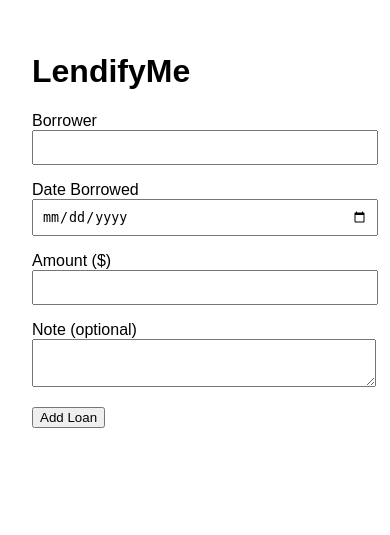
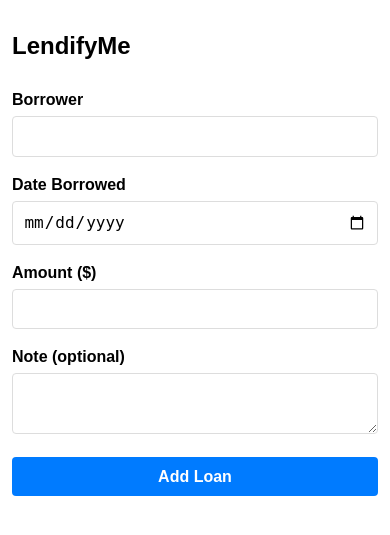
Before and after one commit to dezgo/lendifyme, a Flask app: page / in a window 390 px wide. Shown: the top 535 px of the page. Run offline with Flask 3, Linux system fonts and the light colour scheme; data that the repository does not hold is empty.

Commit message:
Add mobile responsiveness

```diff
--- a/templates/index.html
+++ b/templates/index.html
@@ -2,13 +2,74 @@
 <html lang="en">
 <head>
     <meta charset="UTF-8">
+    <meta name="viewport" content="width=device-width, initial-scale=1.0">
     <title>LendifyMe – Simple Loan Tracker</title>
     <style>
-        body { font-family: sans-serif; max-width: 600px; margin: auto; padding: 2rem; }
-        input, textarea { width: 100%; margin-bottom: 1rem; padding: 0.5rem; }
-        table { width: 100%; border-collapse: collapse; margin-top: 2rem; }
-        th, td { padding: 0.5rem; border: 1px solid #ddd; }
-        th { background: #f0f0f0; }
+        * { box-sizing: border-box; }
+        body {
+            font-family: sans-serif;
+            max-width: 600px;
+            margin: auto;
+            padding: 1rem;
+            line-height: 1.5;
+        }
+        input, textarea, button {
+            width: 100%;
+            margin-bottom: 1rem;
+            padding: 0.75rem;
+            font-size: 16px;
+            border: 1px solid #ddd;
+            border-radius: 4px;
+        }
+        button {
+            background: #007bff;
+            color: white;
+            border: none;
+            cursor: pointer;
+            font-weight: bold;
+        }
+        button:hover {
+            background: #0056b3;
+        }
+        label {
+            display: block;
+            margin-bottom: 0.25rem;
+            font-weight: bold;
+        }
+        h1 {
+            font-size: 1.75rem;
+            margin-bottom: 1.5rem;
+        }
+        h2 {
+            font-size: 1.25rem;
+            margin-top: 2rem;
+        }
+
+        /* Table styles for mobile */
+        .table-container {
+            overflow-x: auto;
+            margin-top: 1rem;
+        }
+        table {
+            width: 100%;
+            border-collapse: collapse;
+            min-width: 400px;
+        }
+        th, td {
+            padding: 0.75rem 0.5rem;
+            border: 1px solid #ddd;
+            text-align: left;
+        }
+        th {
+            background: #f0f0f0;
+            font-weight: bold;
+        }
+
+        @media (max-width: 480px) {
+            body { padding: 0.75rem; }
+            h1 { font-size: 1.5rem; }
+            input, textarea, button { padding: 0.65rem; }
+        }
     </style>
 </head>
 <body>
@@ -31,6 +92,7 @@
 
     {% if loans %}
         <h2>Loans</h2>
+        <div class="table-container">
             <table>
                 <tr><th>Borrower</th><th>Amount</th><th>Note</th><th>Date Borrowed</th></tr>
                 {% for loan in loans %}
@@ -42,6 +104,7 @@
                     </tr>
                 {% endfor %}
             </table>
+        </div>
     {% endif %}
 </body>
 </html>
```
Also changed, not shown: CLAUDE.md (added, +80 -0 lines). Lines whose indentation alone changed are shown as unchanged.
